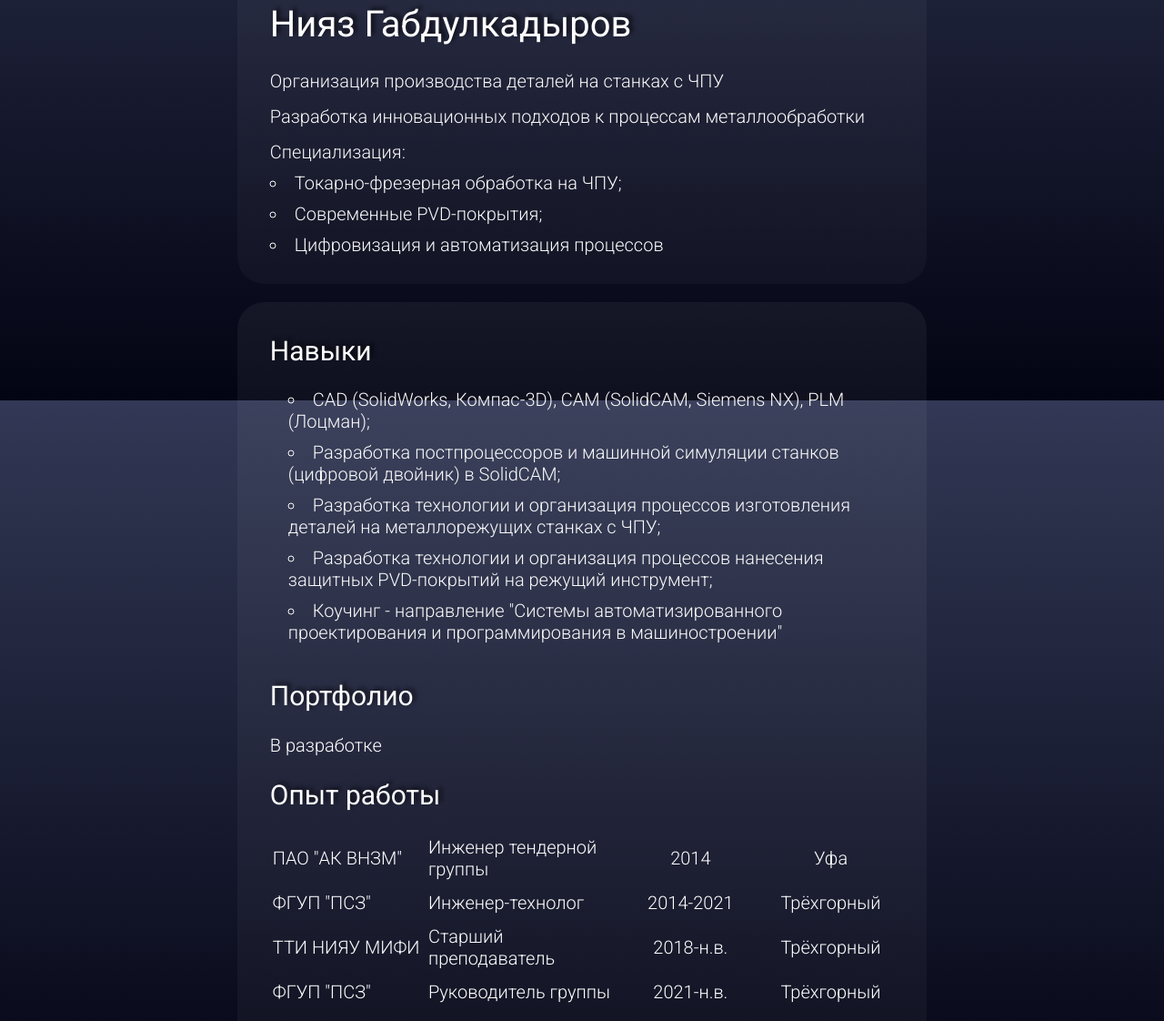
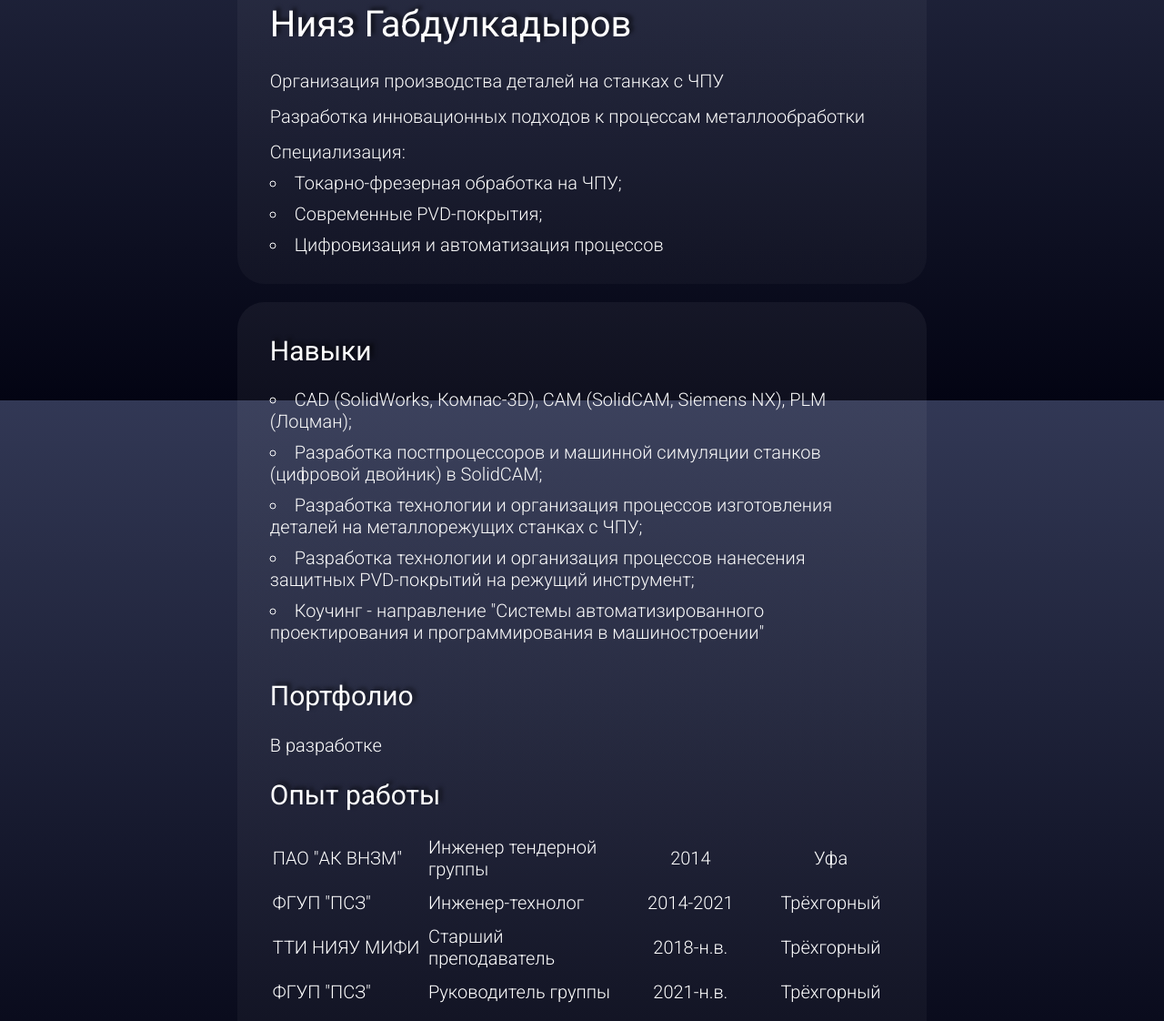
Before and after one commit to Niyaz-G/cv, a plain HTML site: page index.html in a window 1280 px wide. Shown: the part 360-1482 px from the top of the page at 91% size. Drawn offline with Linux system fonts and the light colour scheme.

Commit message:
Update styles.css

```diff
--- a/styles.css
+++ b/styles.css
@@ -5,6 +5,7 @@
 main, header {
     width: 60%;
     min-width: 470px;
+    max-width: 1200px;
     margin-top: 20px;
     margin-left: 20%;
     border-radius: 30px;
@@ -47,6 +48,11 @@ p, ul {
 }
 
 ul {
+    padding: 0;
+    list-style-position: inside;
+}
+
+section ul {
     padding: 0;
     list-style-position: inside;
 }
@@ -187,9 +193,6 @@ footer {
         }
         }
 
-
-
-
 @media (max-width: 1350px){
     header {
         display: block;
@@ -204,3 +207,9 @@ footer {
         text-align: center;
     }
 }
+
+@media (max-width: 350px){
+    .navy {
+        display: none;
+    }
+}
```
